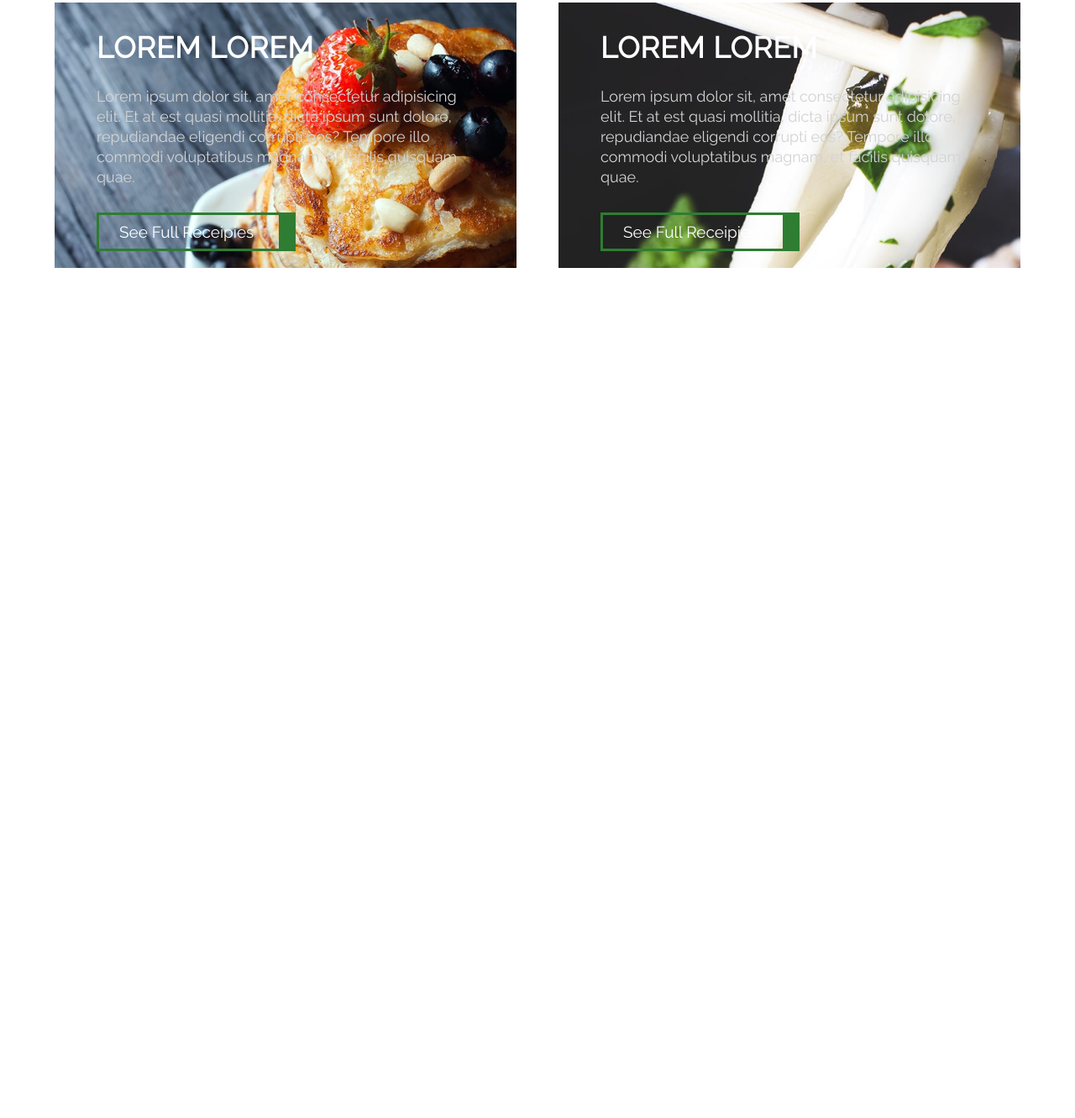
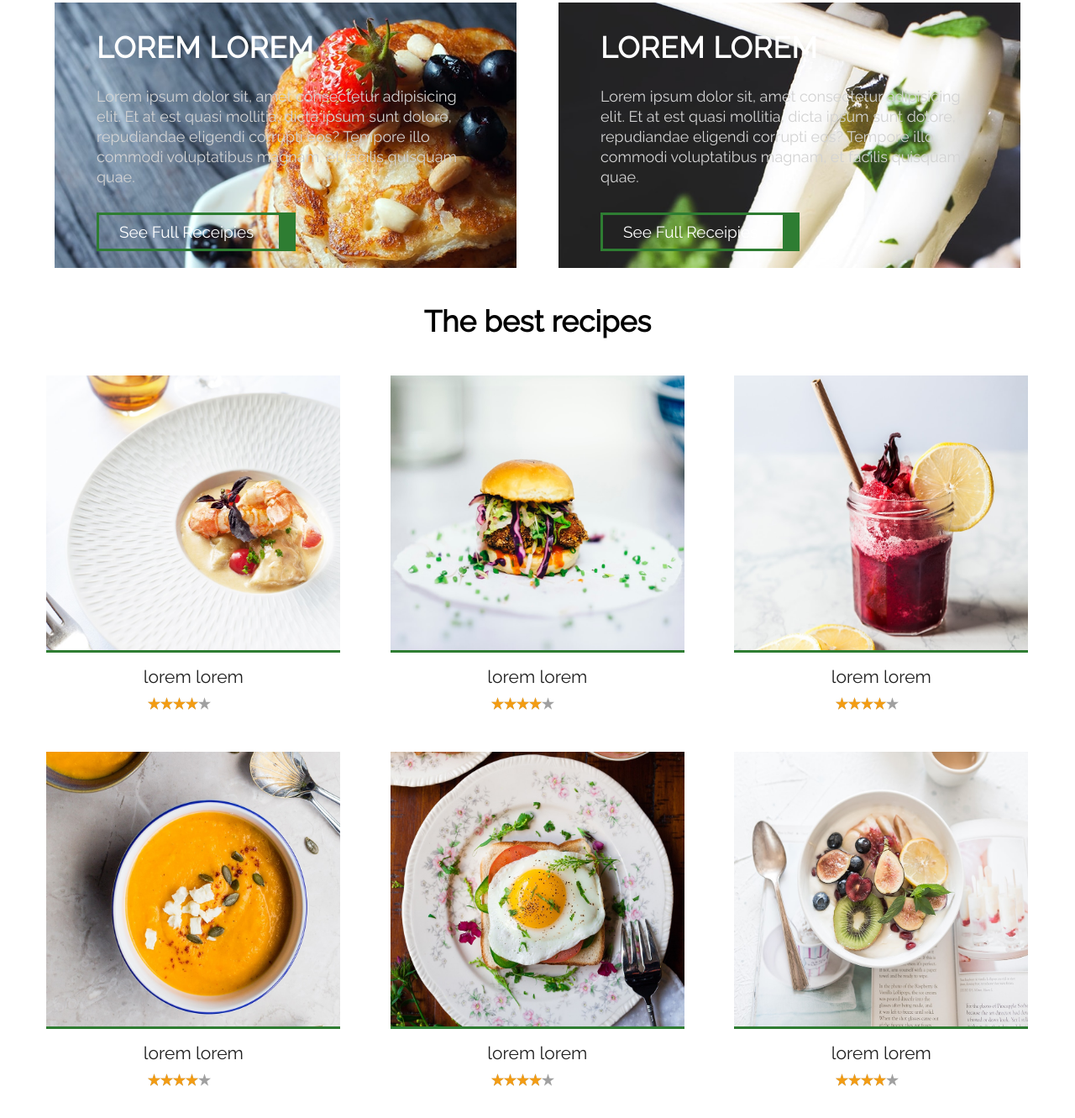
Before and after one commit to ArtyomMedvedev15/CookBook, a plain HTML site: page index.html in a window 1280 px wide. Shown: the part 1227-2558 px from the top of the page at 84% size. Before the commit the page ends 1546 px from the top, so only its background shows below. Drawn offline with nearby package versions, Linux system fonts and the light colour scheme; files whose address does not match are found by name.

Commit message:
Best Recipes section

```diff
--- a/css/style.css
+++ b/css/style.css
@@ -102,9 +102,11 @@ body {
     display: flex;
     justify-content: space-between;
 }
-.menu{
+
+.menu {
     margin-top: 20px;
 }
+
 .menu li {
     display: inline-block;
 }
@@ -142,21 +144,24 @@ body {
     z-index: 2;
     outline: none;
 }
-#sl1{
+
+#sl1 {
     background-image: url(../img/bg-img/bg1.jpg);
     background-repeat: no-repeat;
     background-size: cover;
     background-position: center;
     min-height: 800px;
 }
-#sl2{
+
+#sl2 {
     background-image: url(../img/bg-img/bg2.jpg);
     background-repeat: no-repeat;
     background-size: cover;
     background-position: center;
     min-height: 800px;
 }
-#sl3{
+
+#sl3 {
     background-image: url(../img/bg-img/bg3.jpg);
     background-repeat: no-repeat;
     background-size: cover;
@@ -164,29 +169,30 @@ body {
     min-height: 800px;
 }
 
-.slider__item-content{
+.slider__item-content {
     text-align: left;
-    color:#fff;
-    float:left;
+    color: #fff;
+    float: left;
     padding: 20px 35px 20px 35px;
     height: 100%;
     width: 500px;
     margin: 300px 100px;
-    background-color: rgba(21, 21, 21, 0.7); /* Цвет фона и значение прозрачности */
+    background-color: rgba(21, 21, 21, 0.7);
+    /* Цвет фона и значение прозрачности */
     border-left: 5px solid #2e7d32
 }
-.slider__item-content .default-btn,
-.recipes__item .default-btn{
+
+.slider__item-content .default-btn, .recipes__item .default-btn {
     margin-top: 20px;
-    color:#fff;
+    color: #fff;
     transition: all .1s;
 }
-.slider__item-content .default-btn:hover,
-.recipes__item .default-btn:hover{
+
+.slider__item-content .default-btn:hover, .recipes__item .default-btn:hover {
     background-color: #2E7D32;
 }
 
-.slider__title,.recipes__title{
+.slider__title, .recipes__title {
     text-transform: uppercase;
     font-size: 35px;
     line-height: 28px;
@@ -196,14 +202,13 @@ body {
     margin-bottom: 22px;
 }
 
-.slider__text,.recipes__text{
+.slider__text, .recipes__text {
     line-height: 24px;
     font-size: 18px;
     color: #d3d3d3;
     padding-top: 10px;
     padding-bottom: 10px;
 }
-
 
 .slick-btn {
     position: absolute;
@@ -217,9 +222,9 @@ body {
     background-color: transparent;
     transition: all .7s;
 }
-.slick-btn:hover{
+
+.slick-btn:hover {
     background-color: #2E7D32;
-
 }
 
 .slick-btn::before {
@@ -247,35 +252,88 @@ body {
 .slick-prev {
     left: 5px;
 }
-.example_recipes__inner{
+
+.example_recipes__inner {
     display: flex;
     justify-content: space-between;
 }
-.recipes__item{
+
+.recipes__item {
     position: relative;
-    color:#fff;
+    color: #fff;
     text-align: left;
     font-family: 'Raleway', sans-serif;
     height: 100%;
     width: 550px;
     margin-top: 40px;
     padding: 40px 50px 20px 50px;
-
 }
 
-#exprc1{
+#exprc1 {
     background-image: url(../img/bg-img/bg2.jpg);
     background-repeat: no-repeat;
     background-size: cover;
     background-position: center;
     min-height: 100%;
     margin-left: 10px;
- }
-#exprc2{
+}
+
+#exprc2 {
     background-image: url(../img/bg-img/bg3.jpg);
     background-repeat: no-repeat;
     background-size: cover;
     background-position: center;
     min-height: 100%;
     margin-right: 10px;
- }
+}
+
+.best-resp__section_title {
+    font-family: 'Raleway', sans-serif;
+    font-size: 35px;
+    font-weight: 600;
+    line-height: 28px;
+    letter-spacing: 0.1px;
+    margin-bottom: 50px;
+    margin-top: 50px;
+    text-align: center;
+}
+
+.best__receipes-inner {
+    text-emphasis: center;
+    width: 100%;
+    flex-wrap: wrap;
+    display: flex;
+    justify-content: space-between;
+    font-family: 'Raleway', sans-serif;
+}
+
+.best__recepies-item {
+    width: 30%;
+    margin-bottom: 50px;
+}
+
+.best__recepies-image img {
+    width: 350px;
+    height: 330px;
+    border-bottom: 3px solid #2E7D32
+}
+
+.best__recepies-title a {
+    font-family: 'Raleway', sans-serif;
+    font-size: 21px;
+    font-weight: 500;
+    line-height: 24px;
+    padding-left: 33%;
+    padding-top: 10px;
+    color: #202020;
+    transition: all .7s;
+}
+
+.best__recepies-title a:hover {
+    color: #2E7D32;
+}
+
+.best__recepies-rating {
+    padding-left: 33%;
+    padding-top: 10px;
+}
--- a/index.html
+++ b/index.html
@@ -7,8 +7,11 @@
     <meta http-equiv="X-UA-Compatible" content="ie=edge">
     <title>Document</title>
     <link href="https://fonts.googleapis.com/css?family=Raleway&display=swap" rel="stylesheet">
+    <link rel="stylesheet" href="http://maxcdn.bootstrapcdn.com/font-awesome/latest/css/font-awesome.min.css">
+    <link rel="stylesheet" href="fontawesome-stars.css">
     <link rel="stylesheet" href="css/normalize.css">
     <link rel="stylesheet" href="css/fonts.css">
+    <link rel="stylesheet" href="css/jquery.rateyo.min.css">
     <link rel="stylesheet" href="css/slick.css">
     <link rel="stylesheet" href="css/style.css">
 </head>
@@ -123,8 +126,82 @@
             </div>
         </div>
     </section>
+
     <section class="best__receipes">
+        <div class="container">
+            <div class="best-resp__section_title">The best recipes</div>
+            <div class="best__receipes-inner">
+                <div class="best__recepies-item">
+                    <div class="best__recepies-image">
+                        <img src="img/bg-img/r1.jpg" alt="bestrecept1" srcset="">
+                    </div>
+                    <div class="best__recepies-title">
+                        <a href="">lorem lorem</a>
+                    </div>
+                    <div class="best__recepies-rating">
+                        <div id="rateYo1"></div>
+                    </div>
+                </div>
 
+                <div class="best__recepies-item">
+                    <div class="best__recepies-image">
+                        <img src="img/bg-img/r2.jpg" alt="bestrecept1" srcset="">
+                    </div>
+                    <div class="best__recepies-title">
+                        <a href="">lorem lorem</a>
+                    </div>
+                    <div class="best__recepies-rating">
+                        <div id="rateYo2"></div>
+                    </div>
+                </div>
+
+                <div class="best__recepies-item">
+                    <div class="best__recepies-image">
+                        <img src="img/bg-img/r3.jpg" alt="bestrecept1" srcset="">
+                    </div>
+                    <div class="best__recepies-title">
+                        <a href="">lorem lorem</a>
+                    </div>
+                    <div class="best__recepies-rating">
+                        <div id="rateYo3"></div>
+                    </div>
+                </div>
+
+                <div class="best__recepies-item">
+                    <div class="best__recepies-image">
+                        <img src="img/bg-img/r4.jpg" alt="bestrecept1" srcset="">
+                    </div>
+                    <div class="best__recepies-title">
+                        <a href="">lorem lorem</a>
+                    </div>
+                    <div class="best__recepies-rating">
+                        <div id="rateYo4"></div>
+                    </div>
+                </div>
+                <div class="best__recepies-item">
+                    <div class="best__recepies-image">
+                        <img src="img/bg-img/r5.jpg" alt="bestrecept1" srcset="">
+                    </div>
+                    <div class="best__recepies-title">
+                        <a href="">lorem lorem</a>
+                    </div>
+                    <div class="best__recepies-rating">
+                        <div id="rateYo5"></div>
+                    </div>
+                </div>
+                <div class="best__recepies-item">
+                    <div class="best__recepies-image">
+                        <img src="img/bg-img/r6.jpg" alt="bestrecept1" srcset="">
+                    </div>
+                    <div class="best__recepies-title">
+                        <a href="">lorem lorem</a>
+                    </div>
+                    <div class="best__recepies-rating">
+                        <div id="rateYo6"></div>
+                    </div>
+                </div>
+            </div>
+        </div>
     </section>
     <section class="gluten__free">
 
@@ -138,6 +215,7 @@
 
     <script src="https://ajax.googleapis.com/ajax/libs/jquery/3.4.1/jquery.min.js"></script>
     <script src="js/slick.min.js"></script>
+    <script src="js/jquery.rateyo.min.js"></script>
     <script src="js/main.js"></script>
 </body>
 
--- a/js/main.js
+++ b/js/main.js
@@ -7,4 +7,14 @@ $(function(){
         infinite: true
 
     });
-});
+    for(var i = 1;i<=6;i++){
+    $("#rateYo"+i).rateYo({
+        normalFill: "#A0A0A0",
+        starWidth:"15px",
+        numStars:5,
+        rating:"80%",
+        readOnly:true
+      });
+    }
+
+ });
```
Also changed, not shown: css/jquery.rateyo.min.css (added), js/jquery.rateyo.min.js (added).
